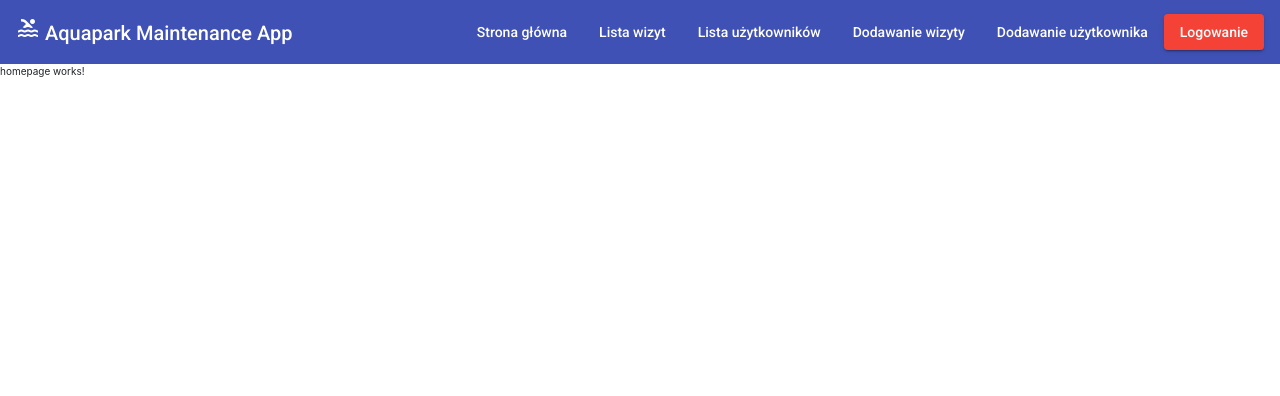
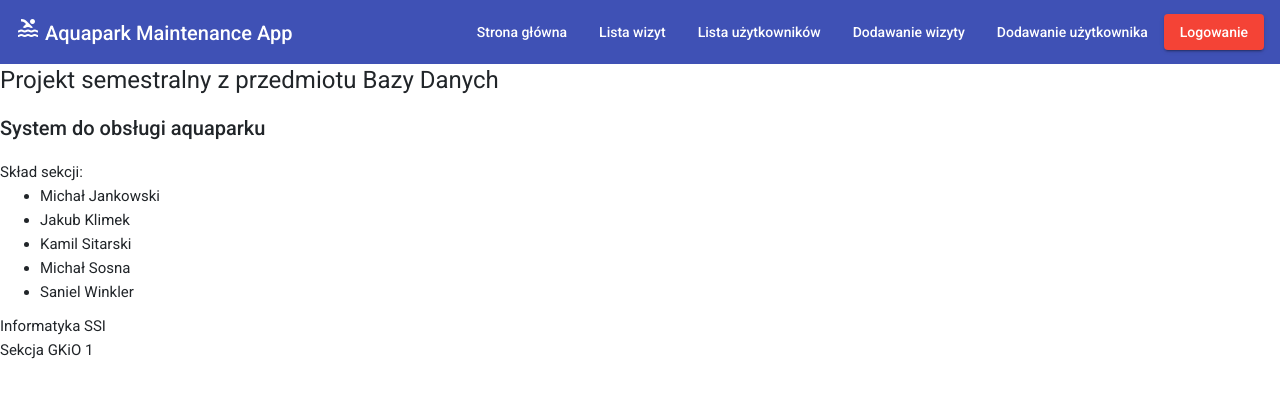
Before and after one commit to sosena1/AEII_2020_BD2_Sosna_Aquapark, an Angular app in the folder AEII_2020_BD2_Sosna_Aquapark-frontend-base/frontend-application/aquapark/: page /homepage in a window 1280 px wide. Shown: the top 396 px of the page. Built offline with nearby package versions, Linux system fonts and the light colour scheme.

Commit message:
Uzupełniona strona główna

```diff
--- a/AEII_2020_BD2_Sosna_Aquapark-frontend-base/frontend-application/aquapark/src/app/homepage/homepage.component.html
+++ b/AEII_2020_BD2_Sosna_Aquapark-frontend-base/frontend-application/aquapark/src/app/homepage/homepage.component.html
@@ -1 +1,22 @@
-<p>homepage works!</p>
+<!--<p>homepage works!</p>-->
+<h1>
+  Projekt semestralny z przedmiotu Bazy Danych
+</h1>
+
+<h2>
+  System do obsługi aquaparku
+</h2>
+
+<h4>
+  Skład sekcji:
+  <ul>
+    <li>Michał Jankowski</li>
+    <li>Jakub Klimek</li>
+    <li>Kamil Sitarski</li>
+    <li>Michał Sosna</li>
+    <li>Saniel Winkler</li>
+  </ul>
+  Informatyka SSI
+  <br>
+  Sekcja GKiO 1
+</h4>
```
